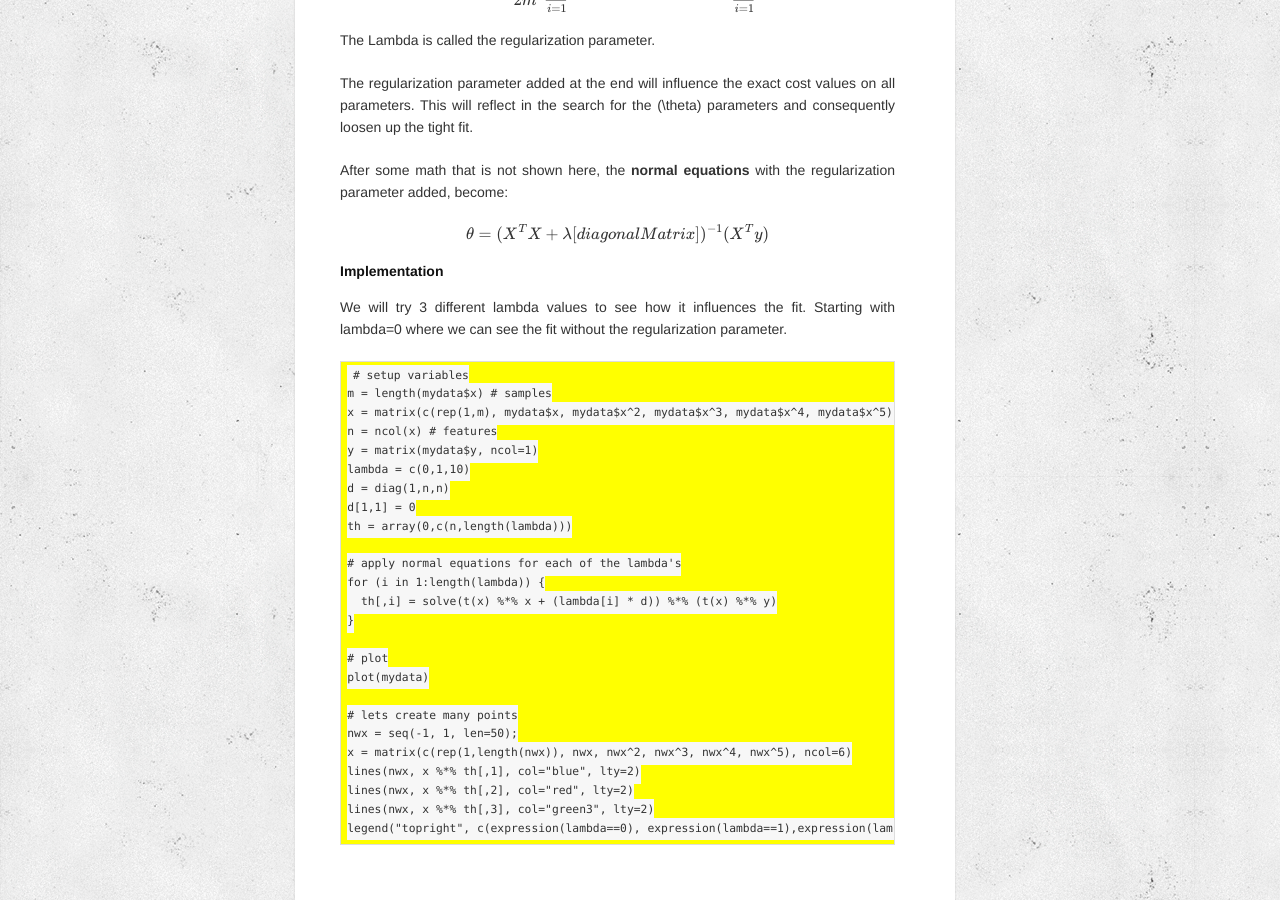
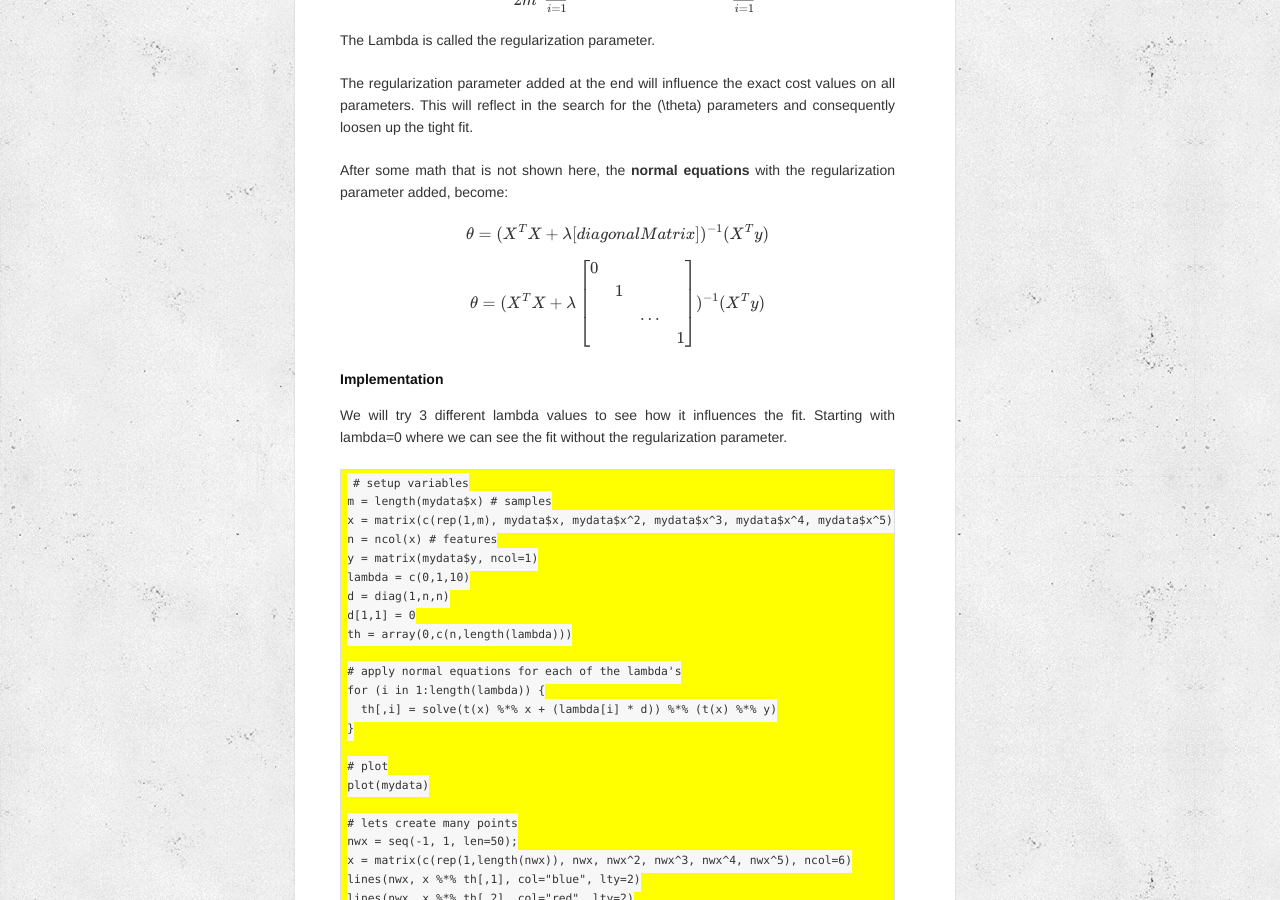
Before and after one commit to al3xandr3/al3xandr3.github.io, a Jekyll site: the page built from _posts/2011-03-18-ml-ex51.md, in a window 1280 px wide and 900 px high, scrolled down 1704 px. Built offline with Jekyll 4.4.1, drawn with Linux system fonts in a browser that asks for light colours; Markdown is read by kramdown in place of the engine named in the settings; formulas are drawn with MathJax 3; comment, search, counter and statistics services are not loaded.

Commit message:
Edited _posts/2011-03-18-ml-ex51.md via GitHub

```diff
--- a/_posts/2011-03-18-ml-ex51.md
+++ b/_posts/2011-03-18-ml-ex51.md
@@ -118,6 +118,10 @@ regularization parameter added, become:
 \theta =  (X^T X + \lambda [diagonalMatrix])^{-1} (X^T y)
 </script>
 
+\\\[
+\\theta =  (X^T X + \\lambda \\begin{bmatrix} 0 & & & \\\\ & 1 & & \\\\ & & ... & \\\\ & & & 1 \\end{bmatrix} )^{-1} (X^T y)
+\\\]
+
 ## Implementation
 
 We will try 3 different lambda values to see how it influences the fit.
```
